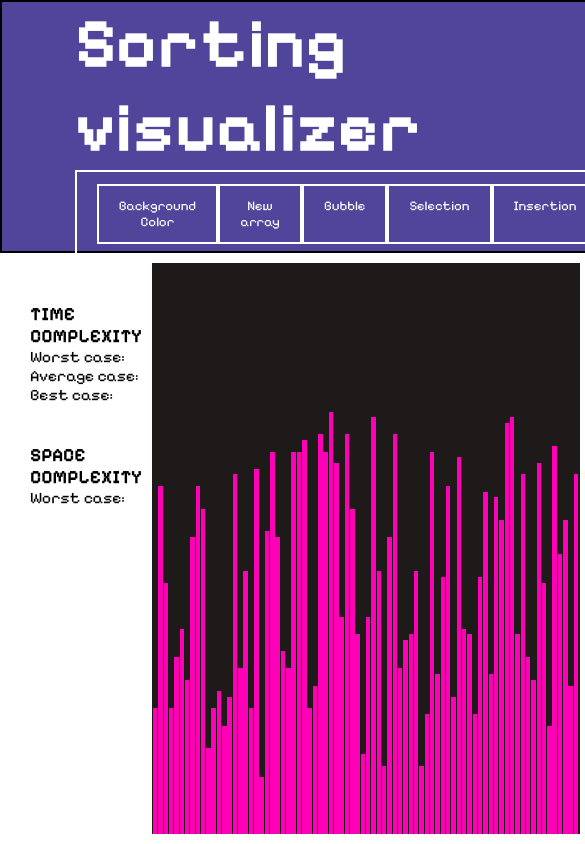
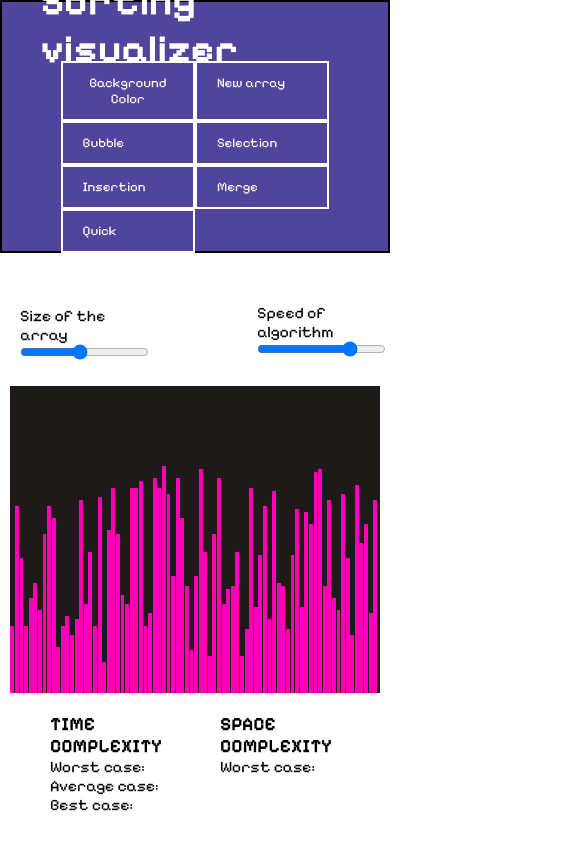
Before and after one commit to saurabh71-byte/sorting-visualizer, a plain HTML site: page index.html in a window 390 px wide. Shown: the top 844 px of the page, 585 px wide, since content can reach past the window. Drawn offline with Linux system fonts and the light colour scheme; a web font is replaced by a local one.

Commit message:
Update style.css

```diff
--- a/style.css
+++ b/style.css
@@ -90,3 +90,63 @@ body {
 #Time_Complexity_Types_Container {
   padding-bottom: 20px;
 }
+
+@media (max-width:576px) {
+    body,html
+    {
+        height: 100vh;
+        width: 100vw;
+        /* background-color: chartreuse; */
+    }
+    #header-top{
+
+height: 30vh;
+width: 100%;
+background-color: #51459b;
+display: grid;
+grid-template-columns: 1% 98% 1%;
+    }
+    .container{
+/* background-color: aqua; */
+
+height: 70vh;
+display: flex;
+flex-direction: column-reverse;
+    }
+    .right{
+        display: flex;
+        /* justify-content: space-between; */
+        align-items: center;
+
+        column-gap: 30%;
+        padding-left: 10px;
+    }
+    .right .speed{
+        padding-bottom: 7%;
+    }
+    .right-top{
+        width: 100%;
+        height: 100%;
+        display: flex;
+        flex-direction: column;
+    }
+    #button_algo{
+        display: flex;
+        flex-direction: column;
+    }
+    .right-top .heading{
+        height: 15%;
+        font-size: 40px;
+
+    }
+    #button_algo{
+        border: none;
+       display: grid;
+       grid-template-columns: 50% 50%;
+    }
+   .container .left{
+    display: flex;
+    flex-direction: row;
+   }
+
+}
```
